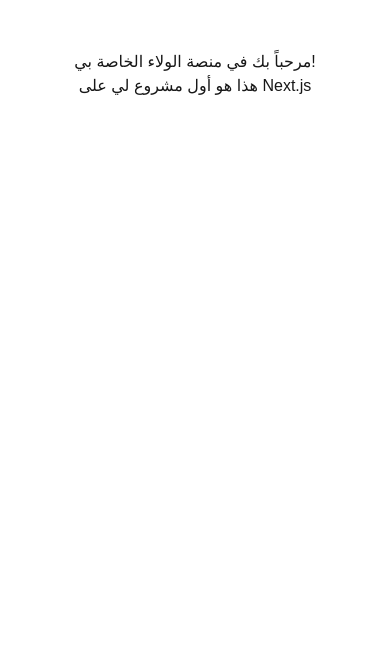
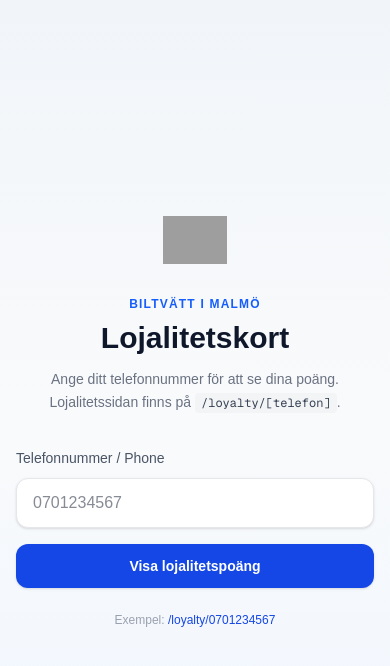
Before and after one commit to abudi-art/my-saas-project, a Next.js app: page / in a window 390 px wide. Shown: the top 666 px of the page. Built offline with nearby package versions, Linux system fonts and the light colour scheme; grey boxes are pictures that could not be loaded.

Commit message:
Replace home page with Bilcleaniken loyalty lookup landing.
Add phone form navigation to /loyalty/[phone] and update site metadata.

```diff
--- a/app/layout.tsx
+++ b/app/layout.tsx
@@ -13,8 +13,8 @@
 });
 
 export const metadata: Metadata = {
-  title: "Create Next App",
-  description: "Generated by create next app",
+  title: "Bilcleaniken – Lojalitetskort",
+  description: "Se dina lojalitetspoäng hos Bilcleaniken i Malmö.",
 };
 
 export default function RootLayout({
--- /dev/null
+++ b/app/loyalty-lookup-form.tsx
@@ -0,0 +1,41 @@
+"use client";
+
+import { useRouter } from "next/navigation";
+import { FormEvent, useState } from "react";
+
+export function LoyaltyLookupForm() {
+  const router = useRouter();
+  const [phone, setPhone] = useState("");
+
+  function handleSubmit(event: FormEvent<HTMLFormElement>) {
+    event.preventDefault();
+    const trimmed = phone.trim();
+    if (!trimmed) return;
+    router.push(`/loyalty/${encodeURIComponent(trimmed)}`);
+  }
+
+  return (
+    <form onSubmit={handleSubmit} className="w-full max-w-sm space-y-4">
+      <label className="block text-left">
+        <span className="text-sm font-medium text-gray-600">
+          Telefonnummer / Phone
+        </span>
+        <input
+          type="tel"
+          inputMode="tel"
+          autoComplete="tel"
+          placeholder="0701234567"
+          value={phone}
+          onChange={(event) => setPhone(event.target.value)}
+          className="mt-2 w-full rounded-xl border border-gray-200 bg-white px-4 py-3 text-slate-900 shadow-sm outline-none ring-blue-600 focus:ring-2"
+        />
+      </label>
+      <button
+        type="submit"
+        className="w-full rounded-xl bg-blue-700 px-4 py-3 text-sm font-semibold text-white shadow-sm transition hover:bg-blue-800"
+      >
+        Visa lojalitetspoäng
+      </button>
+    </form>
+  );
+}
--- a/app/page.tsx
+++ b/app/page.tsx
@@ -1,8 +1,48 @@
+import Image from "next/image";
+import Link from "next/link";
+import { BILCLEANIKEN_LOGO_URL } from "@/lib/i18n/loyalty";
+import { LoyaltyLookupForm } from "./loyalty-lookup-form";
+
 export default function Home() {
   return (
-    <div style={{ padding: '50px', textAlign: 'center' }}>
-      <h1>مرحباً بك في منصة الولاء الخاصة بي!</h1>
-      <p>هذا هو أول مشروع لي على Next.js</p>
+    <div className="min-h-screen bg-gradient-to-b from-slate-100 via-gray-50 to-blue-50">
+      <main className="mx-auto flex min-h-screen max-w-lg flex-col items-center justify-center px-4 py-12 text-center sm:px-6">
+        <Image
+          src={BILCLEANIKEN_LOGO_URL}
+          alt="Bilcleaniken"
+          width={200}
+          height={56}
+          className="mb-8 h-12 w-auto sm:h-14"
+          priority
+        />
+
+        <p className="text-xs font-semibold uppercase tracking-widest text-blue-600">
+          Biltvätt i Malmö
+        </p>
+        <h1 className="mt-2 text-3xl font-bold text-slate-900">Lojalitetskort</h1>
+        <p className="mt-3 max-w-sm text-sm leading-relaxed text-gray-500">
+          Ange ditt telefonnummer för att se dina poäng. Lojalitetssidan finns
+          på{" "}
+          <code className="rounded bg-gray-100 px-1.5 py-0.5 text-xs text-gray-700">
+            /loyalty/[telefon]
+          </code>
+          .
+        </p>
+
+        <div className="mt-8 w-full flex justify-center">
+          <LoyaltyLookupForm />
+        </div>
+
+        <p className="mt-6 text-xs text-gray-400">
+          Exempel:{" "}
+          <Link
+            href="/loyalty/0701234567"
+            className="font-medium text-blue-700 underline-offset-2 hover:underline"
+          >
+            /loyalty/0701234567
+          </Link>
+        </p>
+      </main>
     </div>
   );
 }
```
